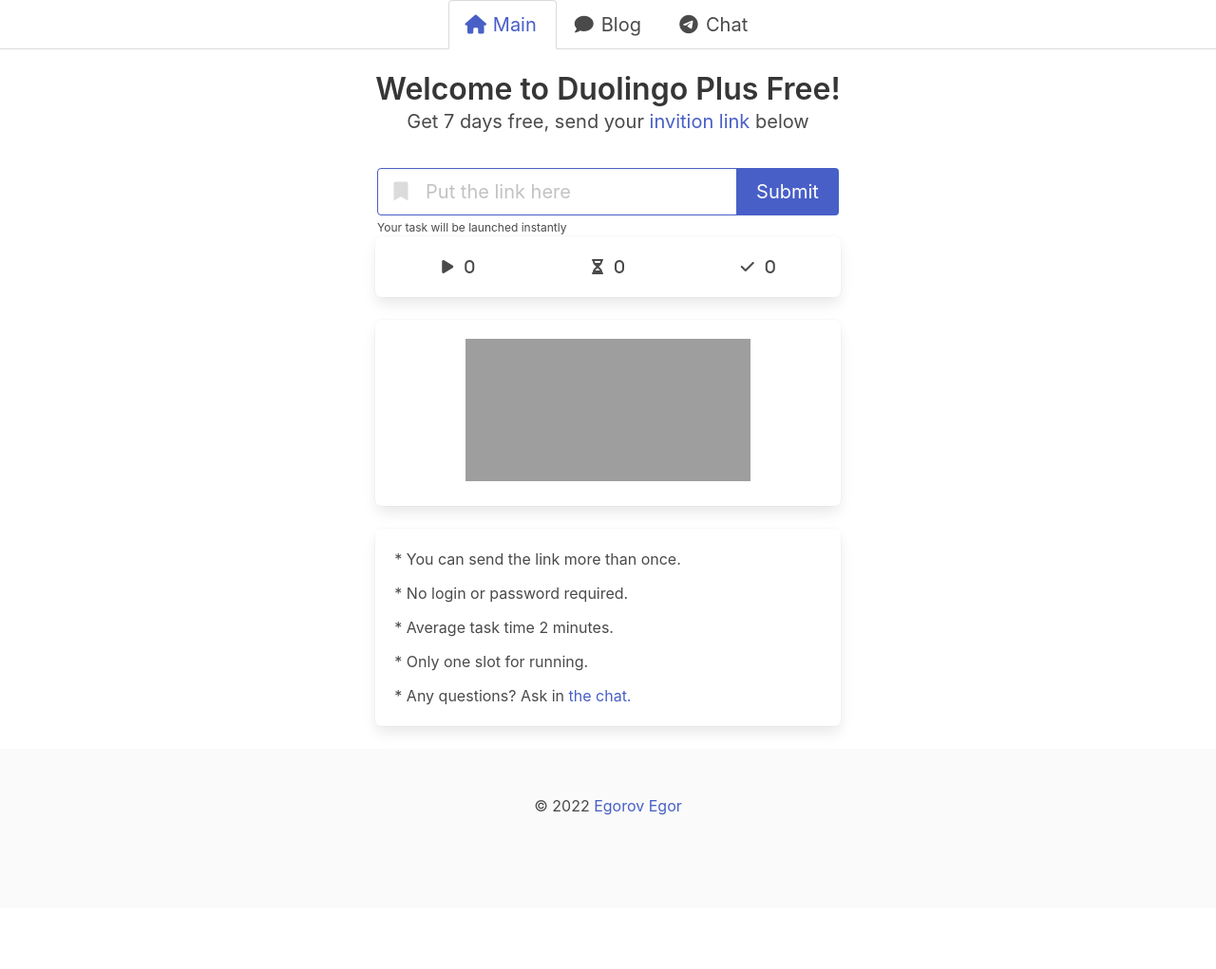
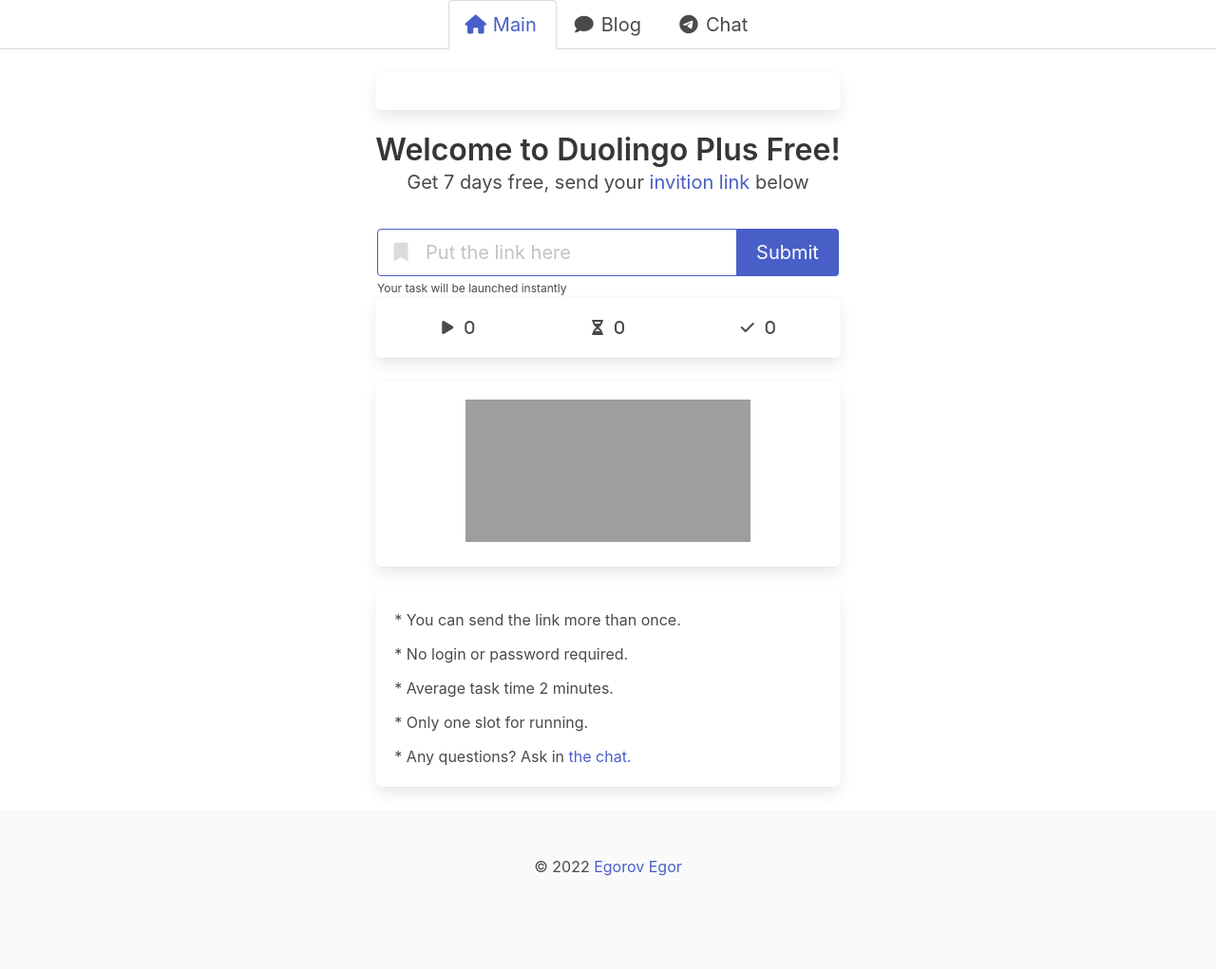
Before and after one commit to r4hx/DuolingoFree, a Django app: page / in a window 1280 px wide. Shown: the whole page at 95% size. Before the commit the page ends 859 px from the top, so only its background shows below. Run offline with Django 4.2, Linux system fonts and the light colour scheme; data that the repository does not hold is empty; some libraries are stand-ins or nearby versions; grey boxes are pictures that could not be loaded.

Commit message:
fixed div

```diff
--- a/frontend/templates/index.html
+++ b/frontend/templates/index.html
@@ -2,8 +2,9 @@
 {% block title %}Duolingo Plus Free 2022{% endblock %}
 {% block content %}
 <section class="hero is-halfheight">
-<div class="container is-mobile">
-<!-- Yandex.RTB R-A-1721799-1 -->
+<div class="container">
+<div class="box is-mobile">
+
 <div id="yandex_rtb_R-A-1721799-1"></div>
 <script>window.yaContextCb.push(()=>{
   Ya.Context.AdvManager.render({
@@ -11,6 +12,8 @@
     blockId: 'R-A-1721799-1'
   })
 })</script>
+
+</div>
     <h1 class="title has-text-centered">Welcome to Duolingo Plus Free!</h1>
     <h2 class="subtitle has-text-centered">Get 7 days free, send your <a target="blank" href="https://support.duolingo.com/hc/en-us/articles/4404225309581-How-does-the-referral-program-work-">invition link</a> below</h2>
     <div class="columns is-multiline">
```
